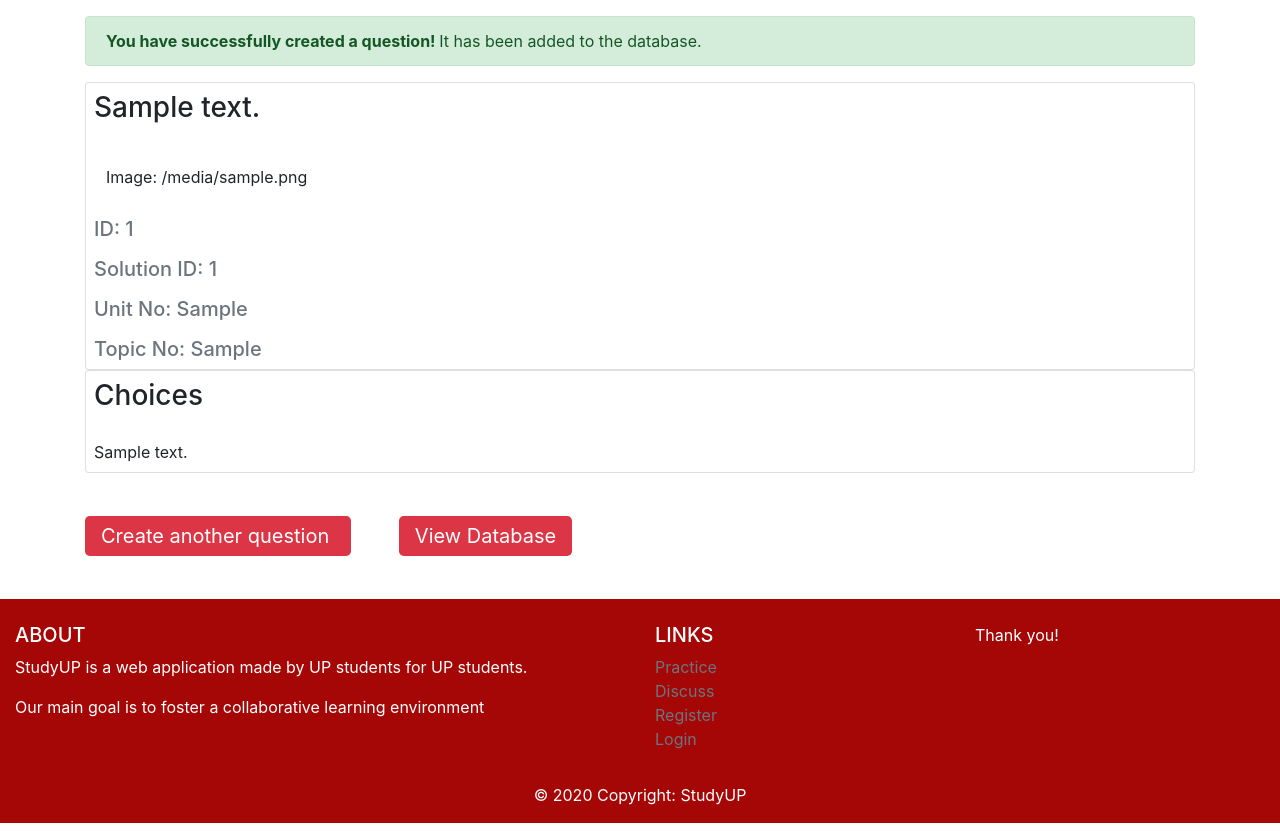
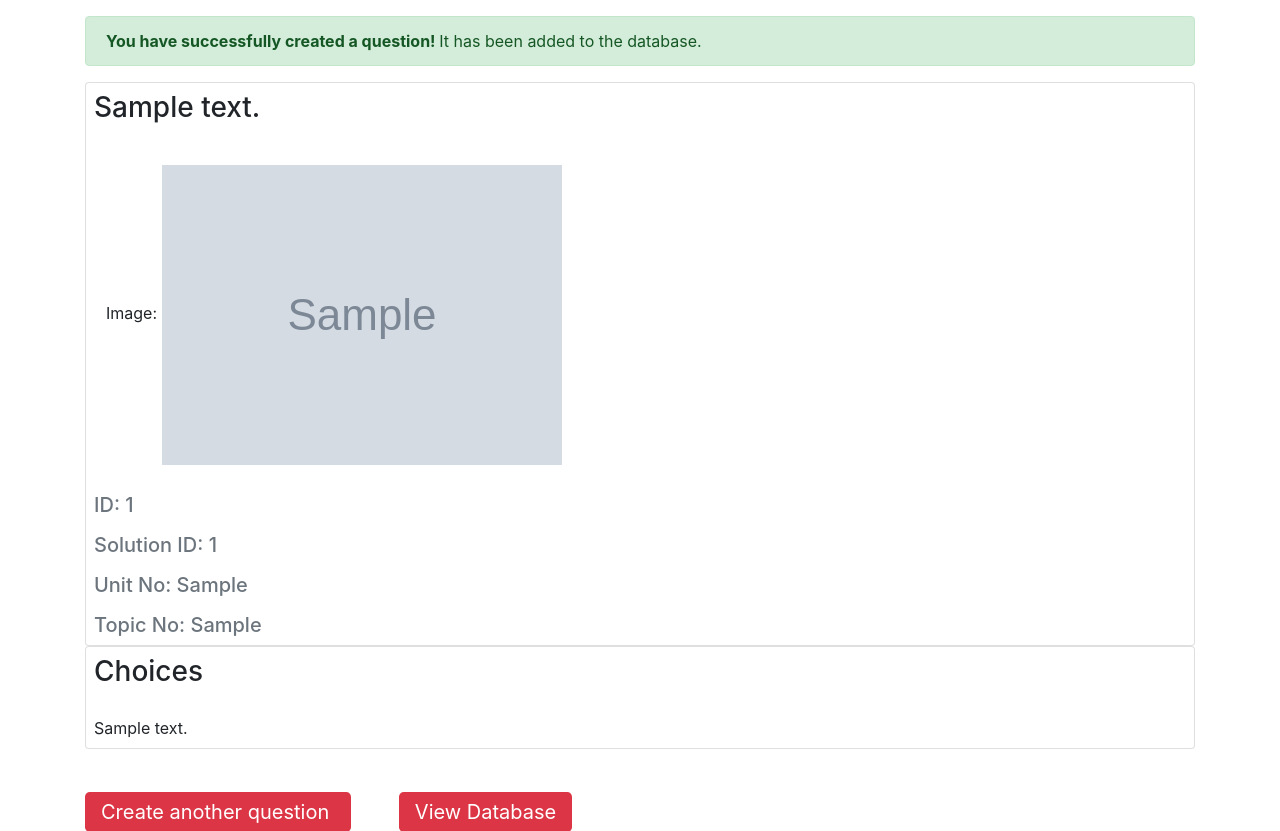
Before and after one commit to Obee07/StudyUP, a Python web app: template source-code/code/studyup/templates/question-success.html in a window 1280 px wide. Shown: the part 56-887 px from the top of the page. Run offline with Jinja, Linux system fonts and the light colour scheme; the template is opened without the code that fills it: most values are stand-ins (such as "Sample title", 1, 10 or a date in 2020); grey boxes marked "Sample" are stand-in pictures; some libraries are stand-ins or nearby versions.

Commit message:
Changed code to display picture in question success page

```diff
--- a/source-code/code/studyup/templates/question-success.html
+++ b/source-code/code/studyup/templates/question-success.html
@@ -10,7 +10,7 @@
 
 <div class="card card-default">
 <div class="card-title"><h3 class="m-2">{{recentQ.body}}</h3> </div>
-<div class="card-body">Image: {{recentQ.image_file}}</div>
+<div class="card-body">Image: <img src="{{url_for('static', filename='img/' + recentQ.image_file)}}" alt=""> </div>
 <h5 class="card-text m-2 text-muted">ID: {{recentQ.id}}</h5>
 <h5 class="card-text m-2 text-muted">Solution ID: {{recentQ.solution_id}}</h5>
 <h5 class="card-text m-2 text-muted">Unit No: {{recentQ.unit_no}}</h5>
```
